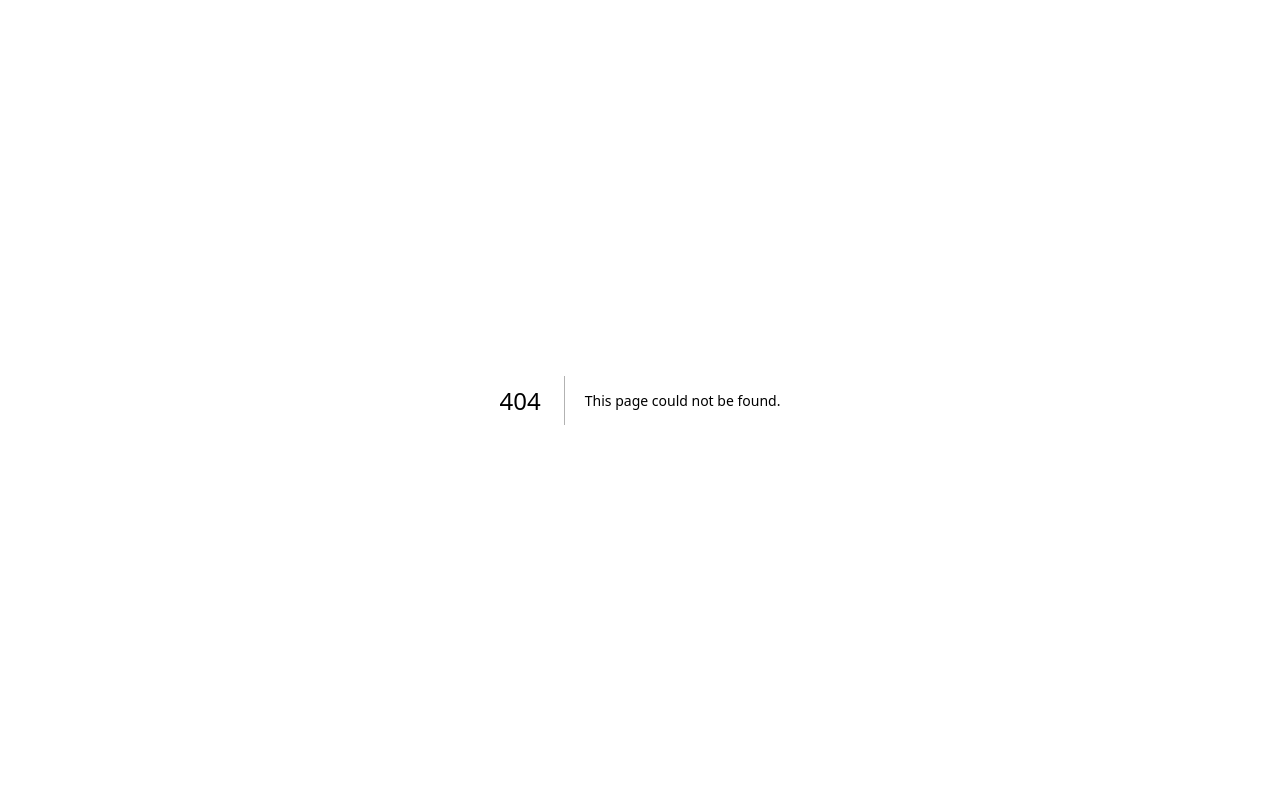
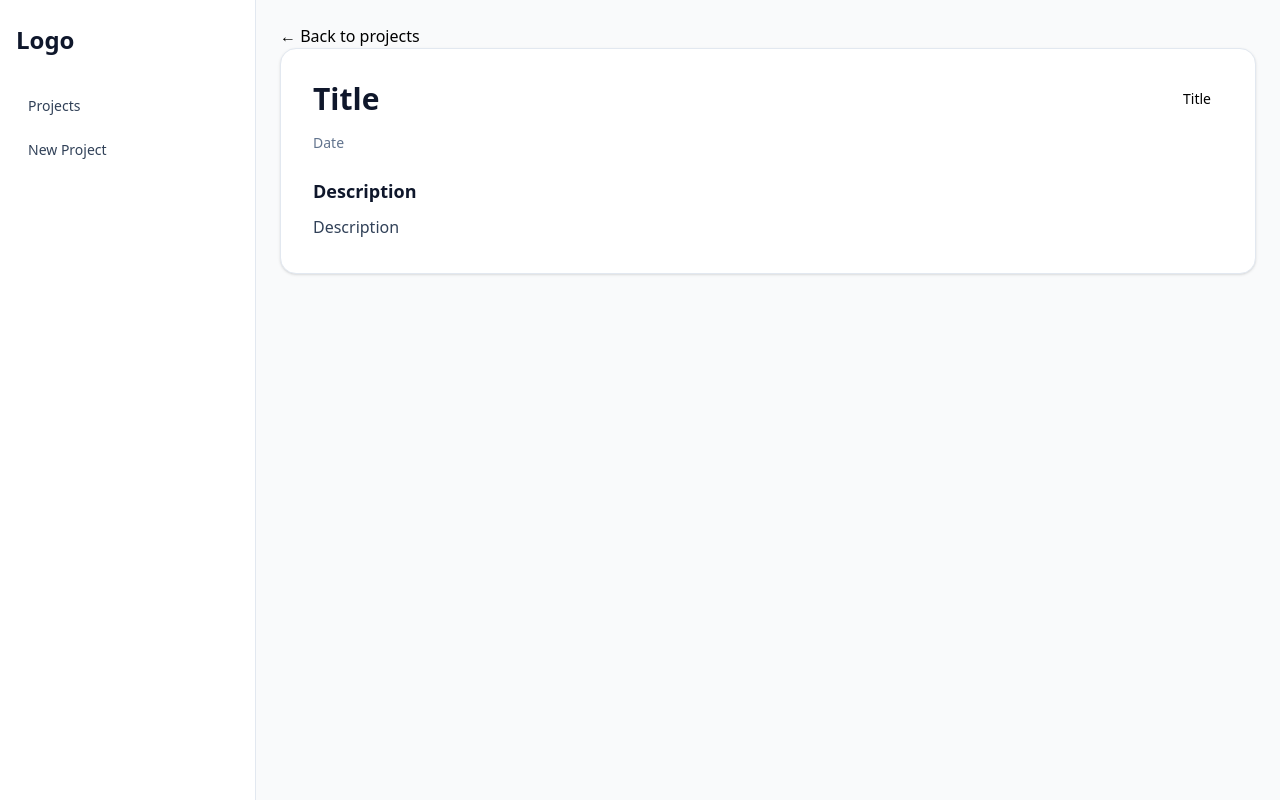
Before and after one commit to arielgomezmendez/dashboard-projects, a Next.js app: page /projects/1 in a window 1280 px wide. Before the commit this address had no page. Built offline with nearby package versions, Linux system fonts and the light colour scheme.

Commit message:
Implement dynamic route and ProjectDetails component

```diff
--- /dev/null
+++ b/src/app/(dashboard)/projects/[id]/page.tsx
@@ -0,0 +1,9 @@
+import ProjectDetails from "@/app/components/ProjectDetails";
+
+export default function Page(){
+    return(
+        <div>
+            <ProjectDetails/>
+        </div>
+    )
+}
--- a/src/app/components/ProjectCard.tsx
+++ b/src/app/components/ProjectCard.tsx
@@ -28,7 +28,7 @@ export default function ProjectCard({ id, title, status, date }: Props) {
         <p className="mb-5 text-sm text-slate-500">{date}</p>
         <Link
           className="inline-flex items-center text-sm font-medium text-blue-600 hover:text-blue-700"
-          href={"/"}
+          href={`/projects/${id}`}
         >
           View details
         </Link>
--- /dev/null
+++ b/src/app/components/ProjectDetails.tsx
@@ -0,0 +1,31 @@
+import Link from "next/link";
+
+export default function ProjectDetails() {
+  return (
+    <section>
+      <Link href={"/"}>← Back to projects</Link>
+      <div className="rounded-2xl border border-slate-200 bg-white p-8 shadow-sm">
+        <div className="mb-4 flex items-center justify-between gap-4">
+          <h1 className="text-3xl font-bold text-slate-900">
+            Title
+          </h1>
+
+          <span
+            className={`rounded-full px-3 py-1 text-sm font-medium`}
+          >
+            Title
+          </span>
+        </div>
+
+        <p className="mb-6 text-sm text-slate-500">Date</p>
+
+        <div>
+          <h2 className="mb-2 text-lg font-semibold text-slate-900">
+            Description
+          </h2>
+          <p className="leading-7 text-slate-700">Description</p>
+        </div>
+      </div>
+    </section>
+  );
+}
```
